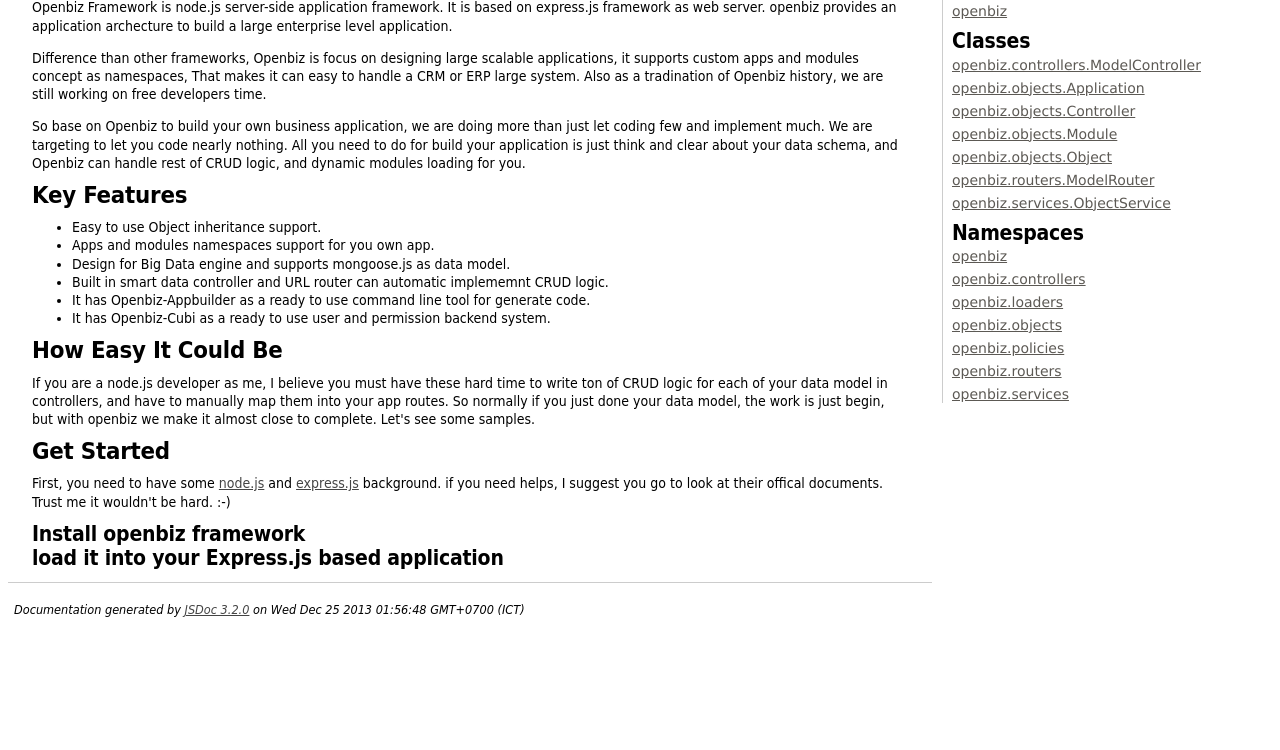
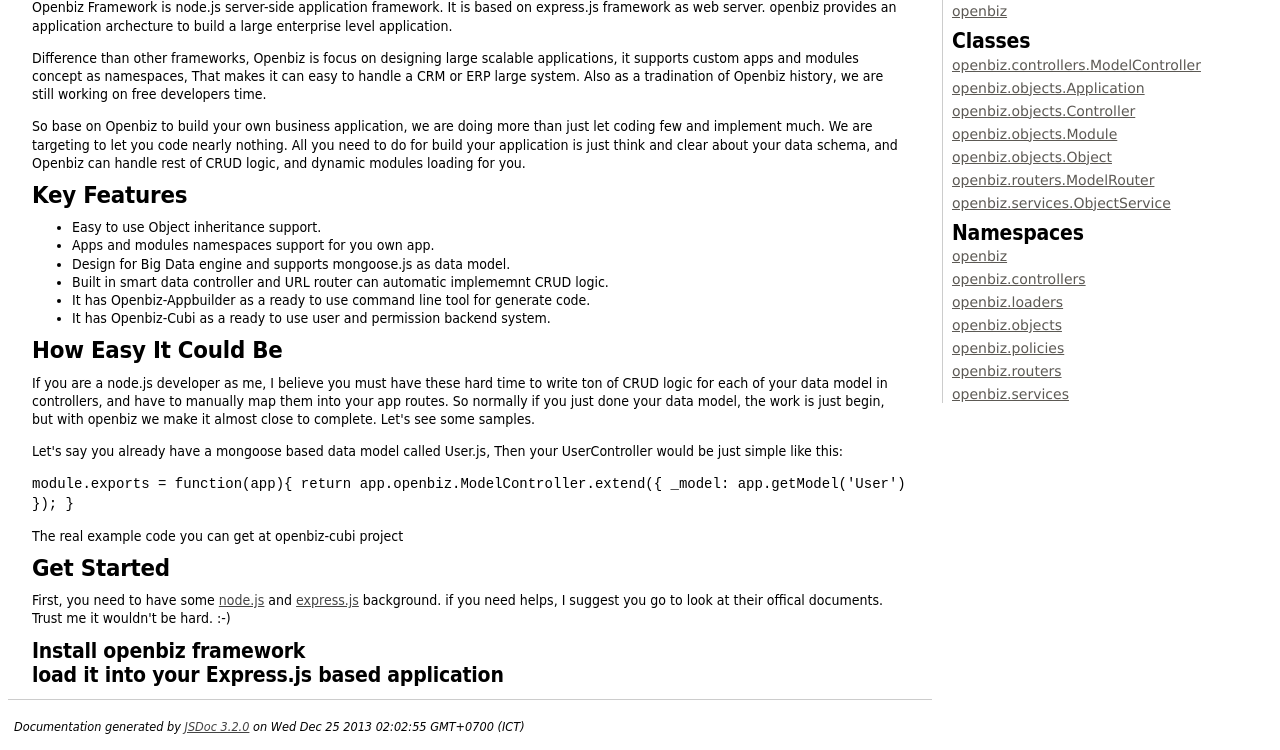
Before and after one commit to openbiz/openbiz, a website: page doc/index.html in a window 1280 px wide. Shown: the part 93-843 px from the top of the page. Before the commit the page ends 800 px from the top, so only its background shows below. Drawn offline with Linux system fonts and the light colour scheme.

Commit message:
update readme

```diff
--- a/doc/index.html
+++ b/doc/index.html
@@ -62,6 +62,18 @@
 and have to manually map them into your app routes. So normally if you just done your data model, the work is just begin, but with openbiz we make it almost close to complete.
 Let&#39;s see some samples.</p>
 
+<p>Let&#39;s say you already have a mongoose based data model called User.js, Then your UserController would be just simple like this:</p>
+
+<p><code>
+module.exports = function(app){
+    return app.openbiz.ModelController.extend({
+        _model: app.getModel(&#39;User&#39;)
+    });
+}
+</code></p>
+
+<p>The real example code you can get at openbiz-cubi project</p>
+
 <h2>Get Started</h2>
 
 <p>First, you need to have some <a href="http://www.nodejs.org">node.js</a> and <a href="http://www.expressjs.com">express.js</a> background.
@@ -86,7 +98,7 @@
 <br clear="both">
 
 <footer>
-    Documentation generated by <a href="https://github.com/jsdoc3/jsdoc">JSDoc 3.2.0</a> on Wed Dec 25 2013 01:56:48 GMT+0700 (ICT)
+    Documentation generated by <a href="https://github.com/jsdoc3/jsdoc">JSDoc 3.2.0</a> on Wed Dec 25 2013 02:02:55 GMT+0700 (ICT)
 </footer>
 
 <script> prettyPrint(); </script>
```
Also changed, not shown: doc/module-openbiz.html (+1 -1 lines), doc/openbiz.controllers.ModelController.html (+1 -1 lines), doc/openbiz.controllers.html (+1 -1 lines), doc/openbiz.html (+1 -1 lines), doc/openbiz.loaders.html (+1 -1 lines), doc/openbiz.objects.Application.html (+1 -1 lines), doc/openbiz.objects.Controller.html (+1 -1 lines), doc/openbiz.objects.Module.html (+1 -1 lines), doc/openbiz.objects.Object.html (+1 -1 lines), doc/openbiz.objects.html (+1 -1 lines), doc/openbiz.policies.html (+1 -1 lines), doc/openbiz.routers.ModelRouter.html (+1 -1 lines), doc/openbiz.routers.html (+1 -1 lines), doc/openbiz.services.ObjectService.html (+1 -1 lines), 2 more files.
